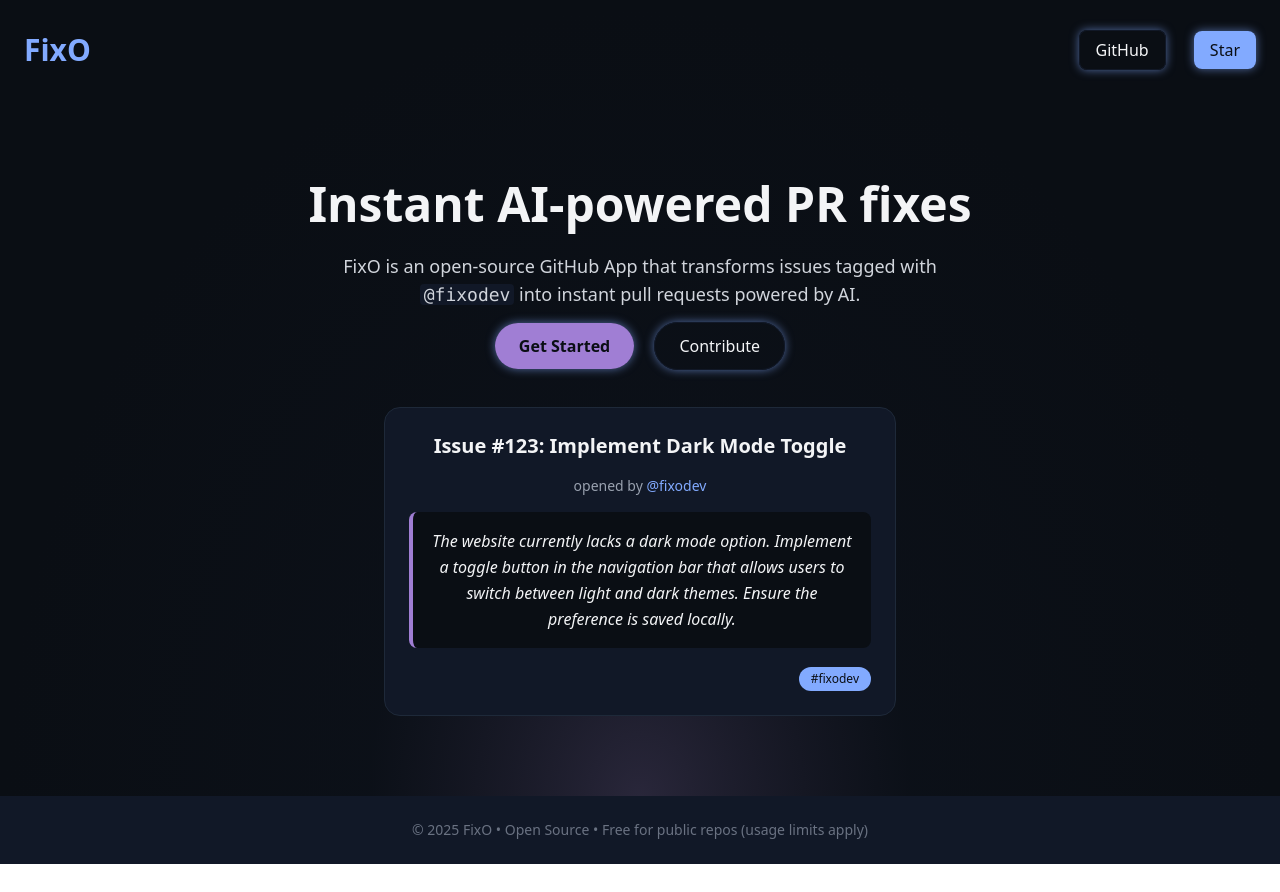
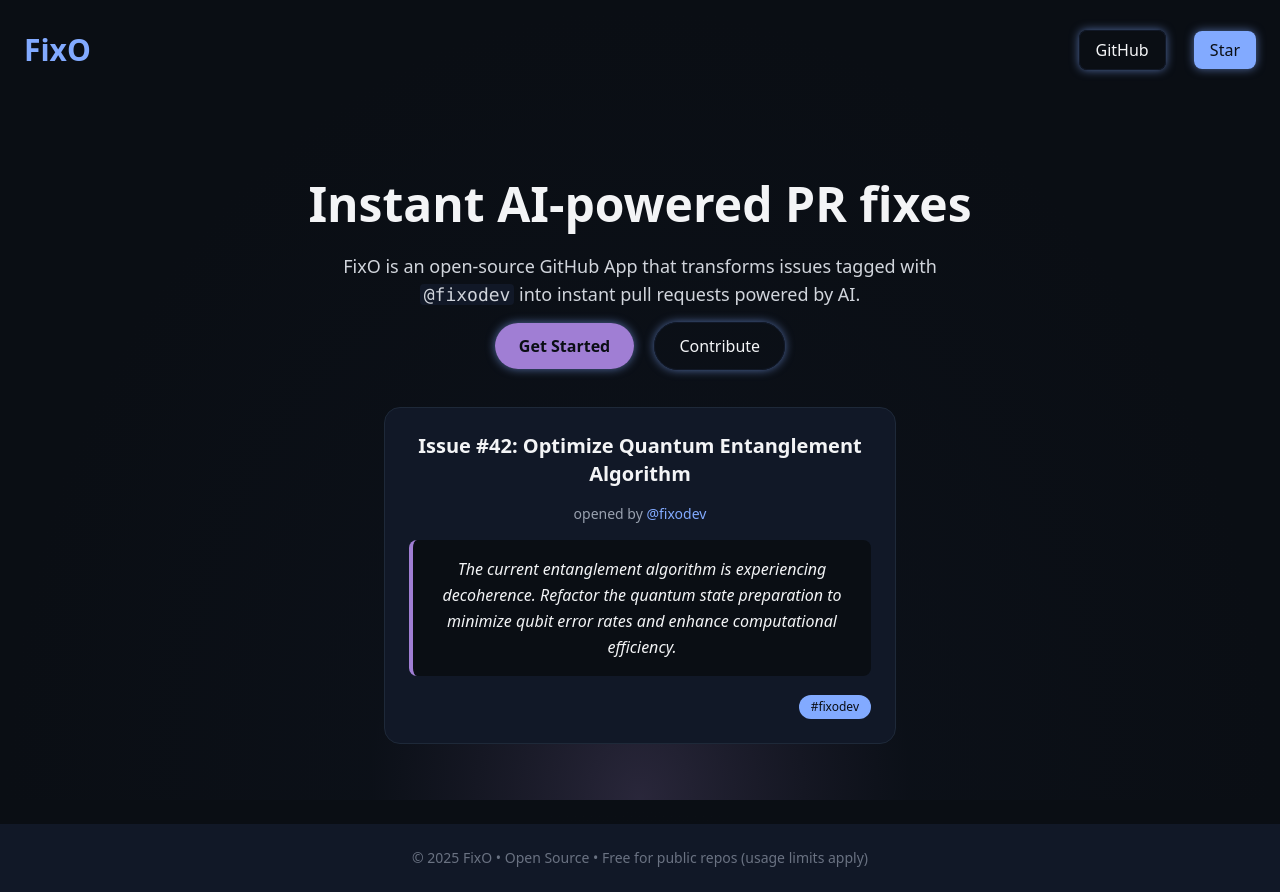
Before and after one commit to epavanello/fixodev, a SvelteKit app in the folder apps/webapp/: page / in a window 1280 px wide. Before the commit the page ends 864 px from the top, so only its background shows below. Built offline with nearby package versions, Linux system fonts and the light colour scheme.

Commit message:
fix: Automated changes for epavanello/fixodev#93 by FixODev

```diff
--- a/apps/webapp/src/routes/+page.svelte
+++ b/apps/webapp/src/routes/+page.svelte
@@ -23,10 +23,10 @@
 	</div>
 	<!-- Placeholder for issue preview -->
 	<div class="bg-surface w-full max-w-lg space-y-4 rounded-2xl border border-gray-800 p-6">
-		<h3 class="text-xl font-semibold">Issue #123: Implement Dark Mode Toggle</h3>
+		<h3 class="text-xl font-semibold">Issue #42: Optimize Quantum Entanglement Algorithm</h3>
 		<p class="text-sm text-gray-400">opened by <span class="text-primary">@fixodev</span></p>
 		<p class="bg-background border-accent rounded-lg border-l-4 p-4 italic">
-			The website currently lacks a dark mode option. Implement a toggle button in the navigation bar that allows users to switch between light and dark themes. Ensure the preference is saved locally.
+			The current entanglement algorithm is experiencing decoherence. Refactor the quantum state preparation to minimize qubit error rates and enhance computational efficiency.
 		</p>
 		<div class="text-right">
 			<span
```
